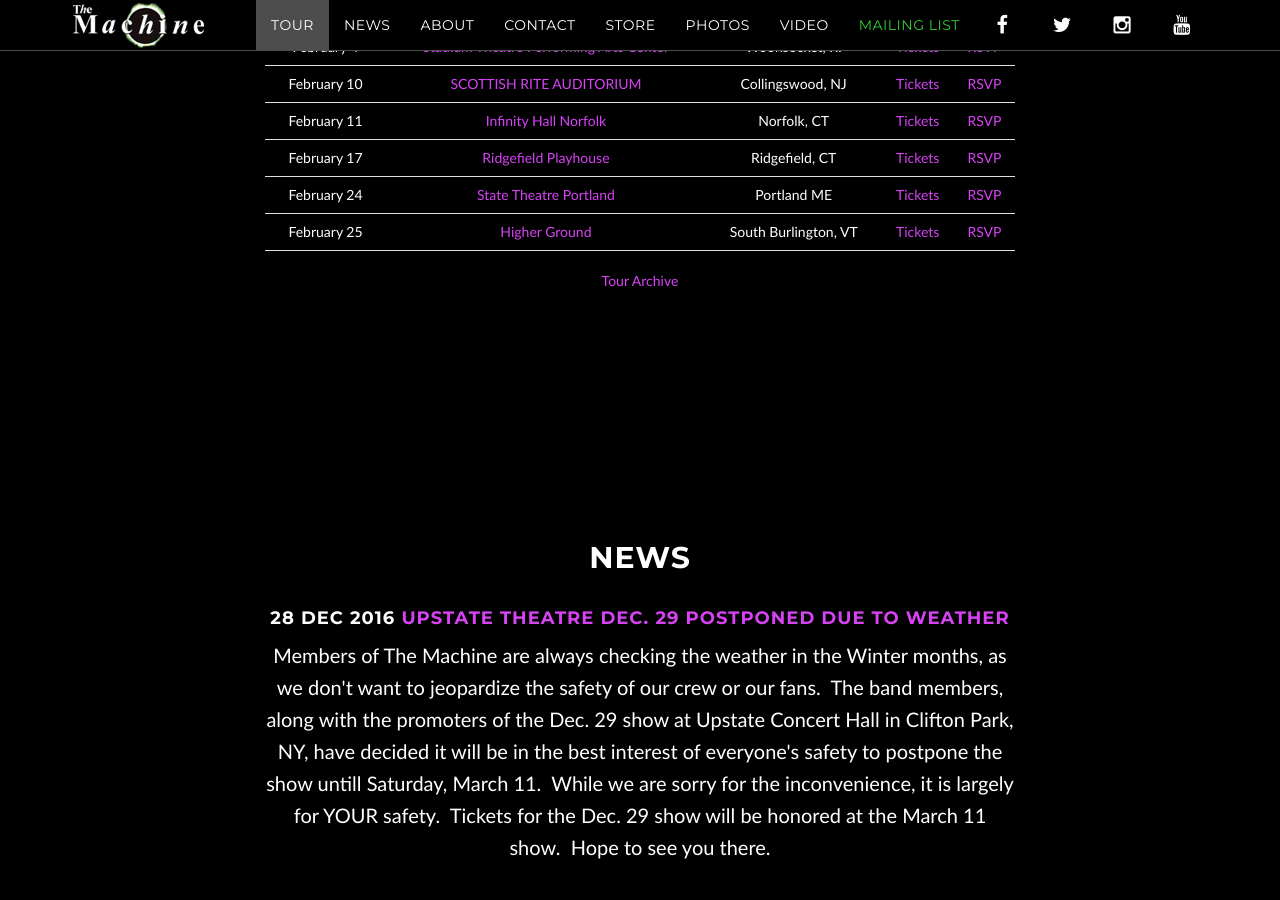
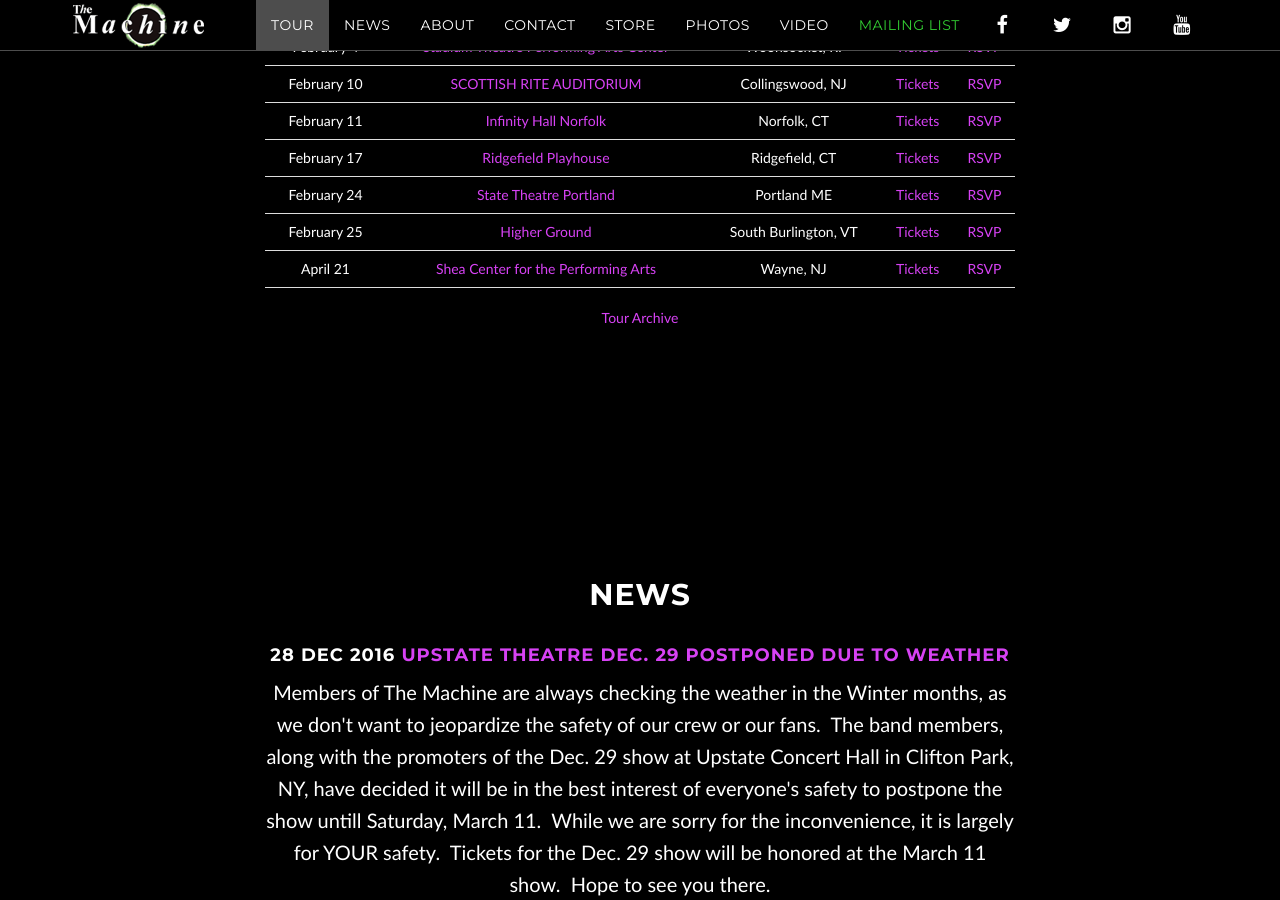
Before and after one commit to machineweb/machineweb.github.io, a Jekyll site: the page built from index.html, in a window 1280 px wide and 900 px high, scrolled down 1360 px. Built offline with Jekyll 4.4.1, drawn with Linux system fonts in a browser that asks for light colours; comment, search, counter and statistics services are not loaded.

Commit message:
New tour item

```diff
--- a/_data/tour.yml
+++ b/_data/tour.yml
@@ -2834,3 +2834,11 @@
     tickets-url: "https://ridgefield-playhouse.tickets-center.com/Search/Expired/?eventId=2175267&eventName=The+Machine&venueName=Ridgefield+Playhouse&venueId=3608&eventDateTime=02%2f17%2f2017+20%3a00%3a00&city=Ridgefield&stateProvince=CT&cid=164568690938&nid=1&accid=3203612529&wsVar=1-164568690938+%5bgclid%7cCMrA07PYnNECFRC1wAodmAEBnQ%5d&gclid=CMrA07PYnNECFRC1wAodmAEBnQ&random=9137594825803634663&vx=0&rgx=0"
     rsvp-url: "https://www.facebook.com/events/347257222326967/"
     order: "1487307600000"
+
+  - date: "April 21 2017"
+    venue: "Shea Center for the Performing Arts"
+    venue-url: "http://www.wpunj.edu/wppresents/visitor-info/shea-center.html"
+    location: "Wayne, NJ"
+    tickets-url: "http://www.wpunj.edu/wppresents/events-by-type/index.html"
+    rsvp-url: "https://www.facebook.com/events/724084917747279/"
+    order: "1492750800000"
```
